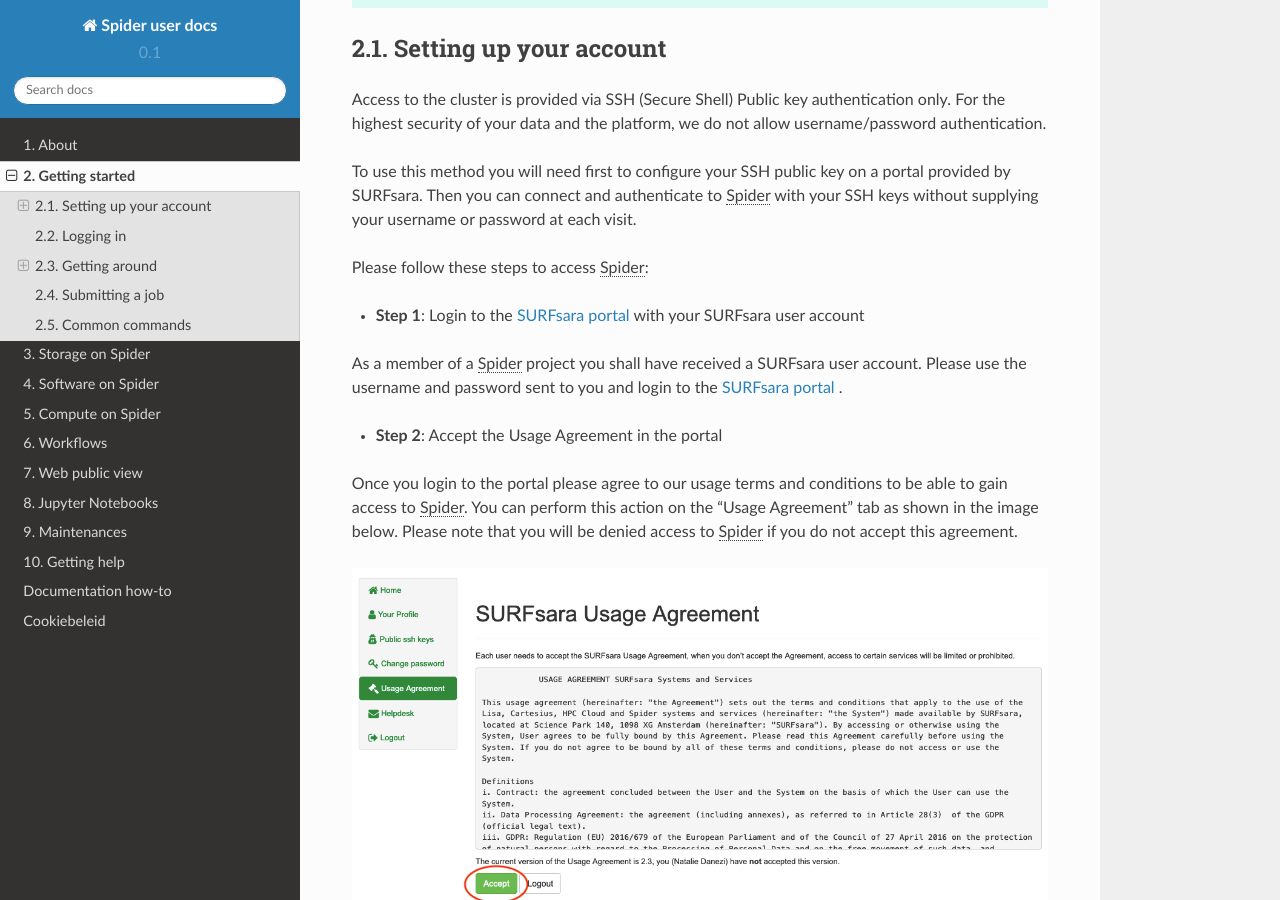
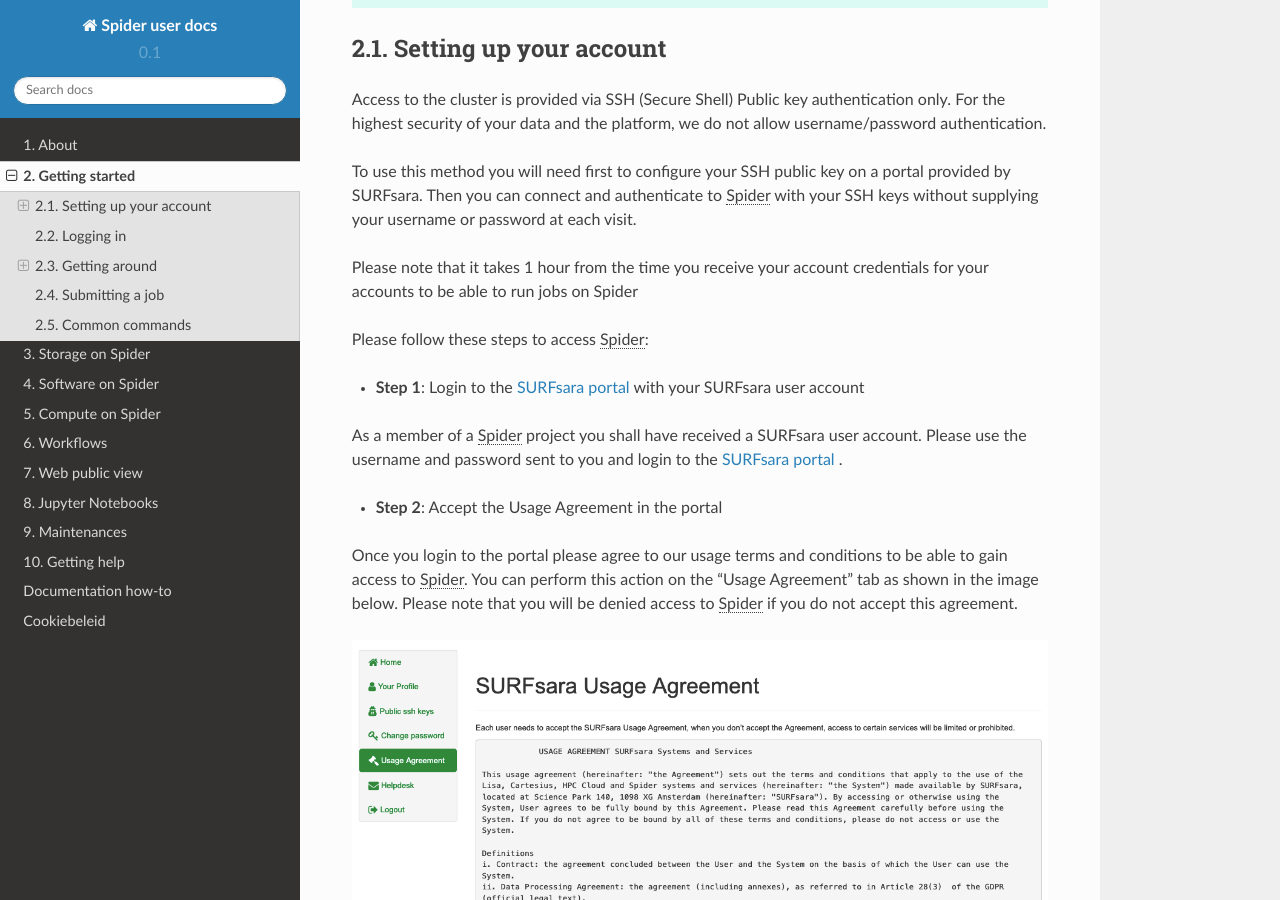
Before and after one commit to sara-nl/spiderdocs, a Sphinx documentation site: the page built from source/Pages/getting_started.rst, in a window 1280 px wide and 900 px high, scrolled down 325 px. Built offline with Sphinx 7.4.7 and the Read the Docs theme 2.0.0, drawn with Linux system fonts in a browser that asks for light colours.

Commit message:
quick warning on account delay

```diff
--- a/source/Pages/getting_started.rst
+++ b/source/Pages/getting_started.rst
@@ -24,6 +24,8 @@
 To use this method you will need first to configure your SSH public key on a
 portal provided by SURFsara. Then you can connect and authenticate to :abbr:`Spider (Symbiotic Platform(s) for Interoperable Data Extraction and Redistribution)`
 with your SSH keys without supplying your username or password at each visit.
+
+Please note that it takes 1 hour from the time you receive your account credentials for your accounts to be able to run jobs on Spider
 
 Please follow these steps to access :abbr:`Spider (Symbiotic Platform(s) for Interoperable Data
 Extraction and Redistribution)`:
```
